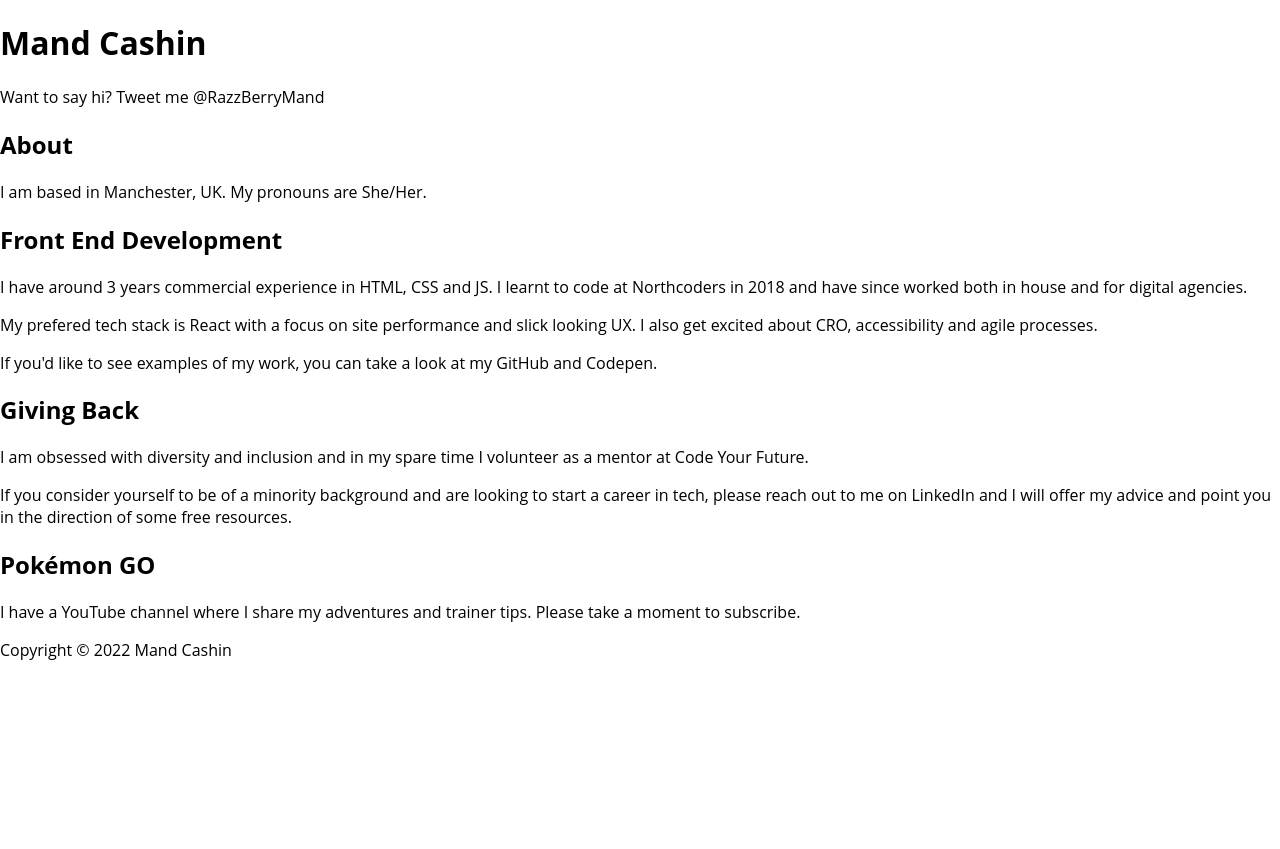
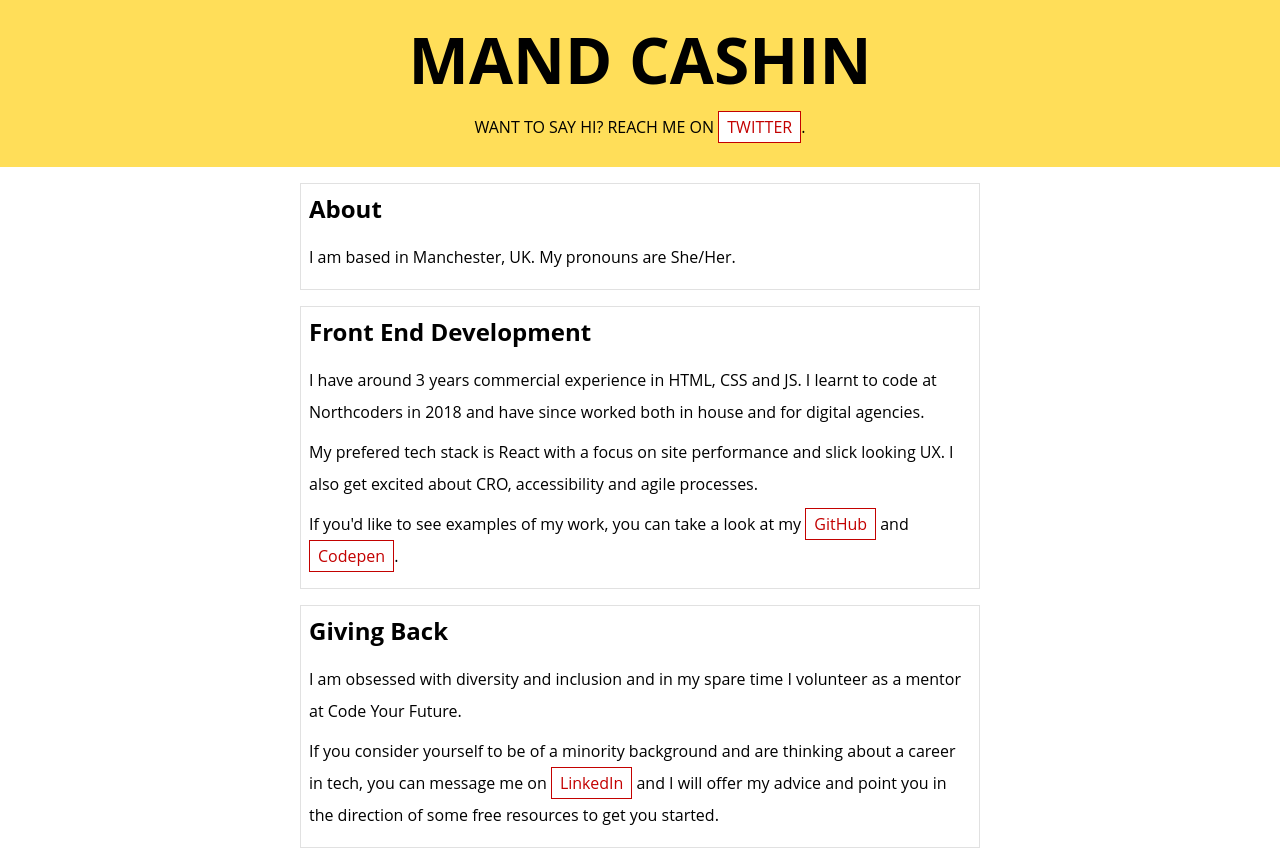
Before and after one commit to RazzBerryMand/mand-cashin-2022, a React (Create React App) app: page / in a window 1280 px wide. Shown: the top 849 px of the page. Before the commit the page ends 800 px from the top, so only its background shows below. Built offline with nearby package versions, Linux system fonts and the light colour scheme.

Commit message:
style: add styles

```diff
--- a/src/components/Footer.css
+++ b/src/components/Footer.css
@@ -0,0 +1,6 @@
+footer {
+  background-color: var(--yellow);
+  padding: calc(var(--spacing-base) * 2);
+  text-align: center;
+  font-size: calc(var(--font-size-base) * 0.75);
+}
--- a/src/components/Footer.js
+++ b/src/components/Footer.js
@@ -4,7 +4,7 @@ import "./Footer.css";
 export const Footer = () => {
   return (
     <footer>
-      <div>Copyright © 2022 Mand Cashin</div>
+      <p>Copyright © 2022 Mand Cashin</p>
     </footer>
   );
 };
--- a/src/components/Header.css
+++ b/src/components/Header.css
@@ -0,0 +1,12 @@
+header {
+  background-color: var(--yellow);
+  display: flex;
+  flex-direction: column;
+  padding: calc(var(--spacing-base) * 2);
+  text-transform: uppercase;
+  text-align: center;
+}
+
+header h1 {
+  font-size: calc(var(--font-size-base) * 4);
+}
--- a/src/components/Header.js
+++ b/src/components/Header.js
@@ -4,10 +4,14 @@ import "./Header.css";
 export const Header = () => {
   return (
     <header>
-      <div className="header-container">
-        <h1>Mand Cashin</h1>
-        <p>Want to say hi? Tweet me @RazzBerryMand</p>
-      </div>
+      <h1>Mand Cashin</h1>
+      <p>
+        Want to say hi? Reach me on{" "}
+        <a href="url" target="_blank">
+          Twitter
+        </a>
+        .
+      </p>
     </header>
   );
 };
--- a/src/components/Main.css
+++ b/src/components/Main.css
@@ -0,0 +1,24 @@
+main {
+  display: flex;
+  flex: 1;
+  flex-direction: column;
+  padding: calc(var(--spacing-base) * 2);
+  align-items: center;
+}
+
+main .content-box {
+  padding: var(--spacing-base);
+  margin-bottom: calc(var(--spacing-base) * 2);
+  border: 1px solid var(--grey);
+  width: 100%;
+}
+
+@media screen and (min-width: 900px) {
+  main .content-box {
+    width: 680px;
+  }
+}
+
+main .content-box h2 {
+  margin-bottom: calc(var(--spacing-base) * 2);
+}
--- a/src/components/Main.js
+++ b/src/components/Main.js
@@ -4,12 +4,11 @@ import "./Main.css";
 export const Main = () => {
   return (
     <main>
-      <div className="main-wrapper">
-        <div className="main-container">
+      <div className="content-box">
         <h2>About</h2>
         <p>I am based in Manchester, UK. My pronouns are She/Her.</p>
       </div>
-        <div className="main-container">
+      <div className="content-box">
         <h2>Front End Development</h2>
         <p>
           I have around 3 years commercial experience in HTML, CSS and JS. I
@@ -22,11 +21,18 @@ export const Main = () => {
           agile processes.
         </p>
         <p>
-            If you'd like to see examples of my work, you can take a look at my
-            GitHub and Codepen.
+          If you'd like to see examples of my work, you can take a look at my{" "}
+          <a href="url" target="_blank">
+            GitHub
+          </a>{" "}
+          and{" "}
+          <a href="url" target="_blank">
+            Codepen
+          </a>
+          .
         </p>
       </div>
-        <div className="main-container">
+      <div className="content-box">
         <h2>Giving Back</h2>
         <p>
           I am obsessed with diversity and inclusion and in my spare time I
@@ -34,18 +40,23 @@ export const Main = () => {
         </p>
         <p>
           If you consider yourself to be of a minority background and are
-            looking to start a career in tech, please reach out to me on
-            LinkedIn and I will offer my advice and point you in the direction
-            of some free resources.
+          thinking about a career in tech, you can message me on{" "}
+          <a href="url" target="_blank">
+            LinkedIn
+          </a>{" "}
+          and I will offer my advice and point you in the direction of some free
+          resources to get you started.
         </p>
       </div>
-        <div className="main-container">
+      <div className="content-box">
         <h2>Pokémon GO</h2>
         <p>
-            I have a YouTube channel where I share my adventures and trainer
-            tips. Please take a moment to subscribe.
+          I have a{" "}
+          <a href="url" target="_blank">
+            YouTube
+          </a>{" "}
+          where I vlog about my adventures and share trainer tips.
         </p>
-        </div>
       </div>
     </main>
   );
--- a/src/index.css
+++ b/src/index.css
@@ -1,4 +1,39 @@
-body {
+:root {
+  --black: #000000;
+  --white: #ffffff;
+  --yellow: #ffde59;
+  --red: #c30100;
+  --grey: #e1e1e1;
+  --font-size-base: 16px;
+  --spacing-base: 8px;
+}
+
+* {
   margin: 0;
+  box-sizing: border-box;
   font-family: "Open Sans", sans-serif;
 }
+
+.App {
+  display: flex;
+  flex-direction: column;
+  min-height: 100vh;
+}
+
+p {
+  margin: var(--spacing-base) 0;
+  line-height: calc(var(--spacing-base) * 4);
+}
+
+a {
+  background: var(--white);
+  color: var(--red);
+  text-decoration: none;
+  border: 1px solid var(--red);
+  padding: calc(var(--spacing-base) * 0.5) var(--spacing-base);
+}
+
+a:hover {
+  background-color: var(--red);
+  color: var(--white);
+}
```
Lines whose indentation alone changed are shown as unchanged.
